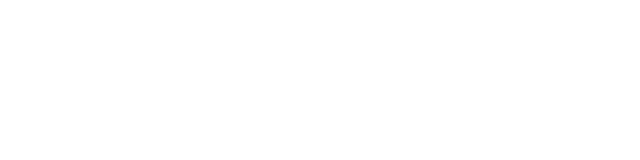
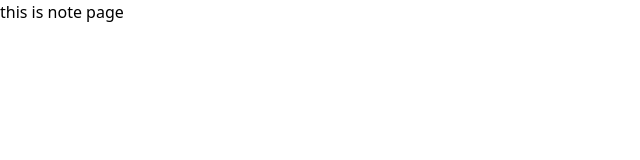
Before and after one commit to chedli01/note-apps, a React (Vite) app in the folder frontend/: page /notes in a window 1280 px wide. Before the commit this address had no page. Shown: the top 160 px of the page, without its empty margins (0-640 px from the left). Built offline with nearby package versions, Linux system fonts and the light colour scheme.

Commit message:
notes page

```diff
--- a/frontend/src/App.tsx
+++ b/frontend/src/App.tsx
@@ -1,6 +1,7 @@
 import './App.css'
 import { BrowserRouter, Route, Routes } from 'react-router'
 import Home from './pages/home'
+import Notes from './pages/notes'
 
 function App() {
 
@@ -8,6 +9,8 @@
     <BrowserRouter>
     <Routes>
       <Route element={<Home/>} path='home' />
+      <Route element={<Notes/>} path='notes' />
+
 
     </Routes>
     </BrowserRouter>
--- /dev/null
+++ b/frontend/src/pages/notes.tsx
@@ -0,0 +1,5 @@
+export default function Notes(){
+    return(
+        <h1>this is note page</h1>
+    )
+}
```
